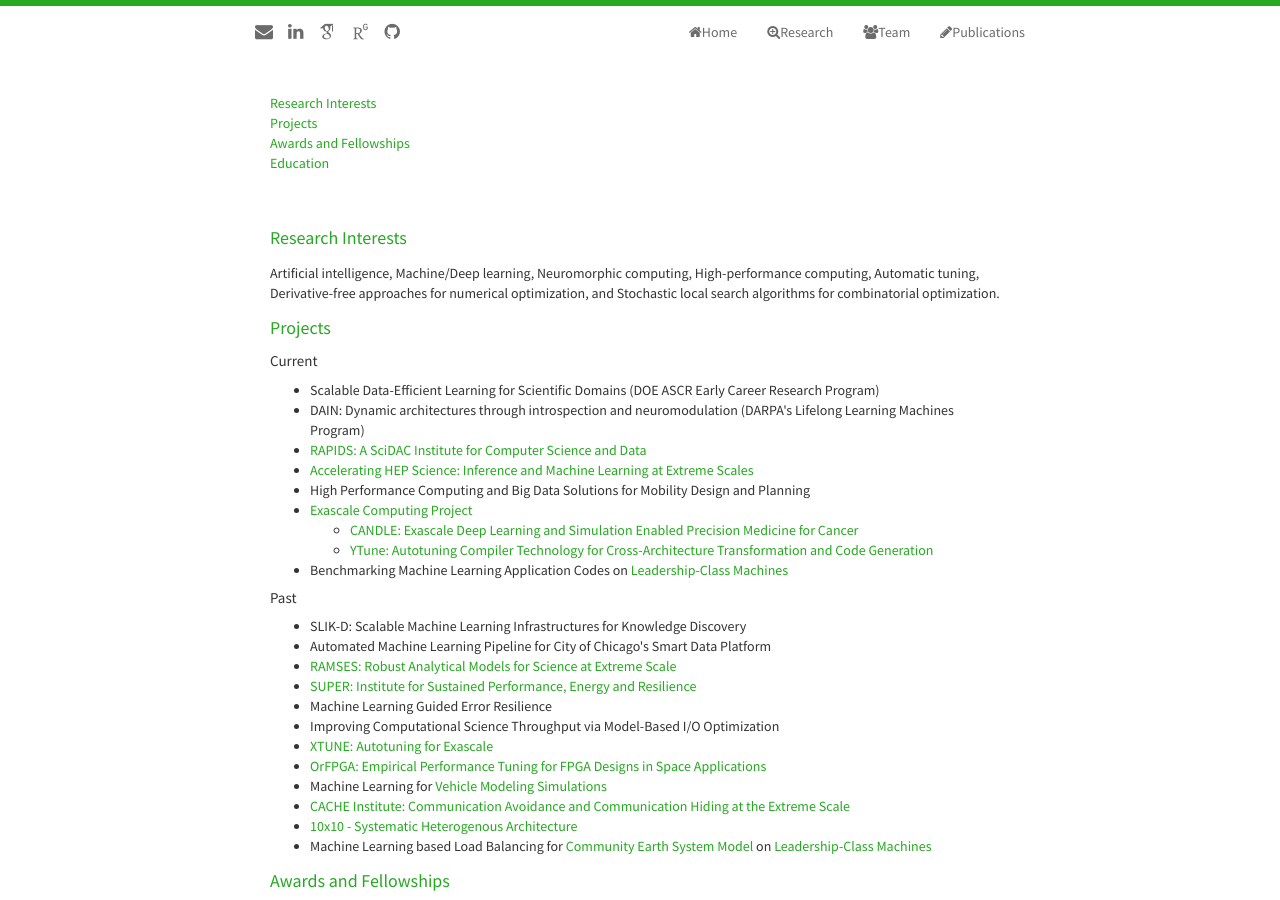
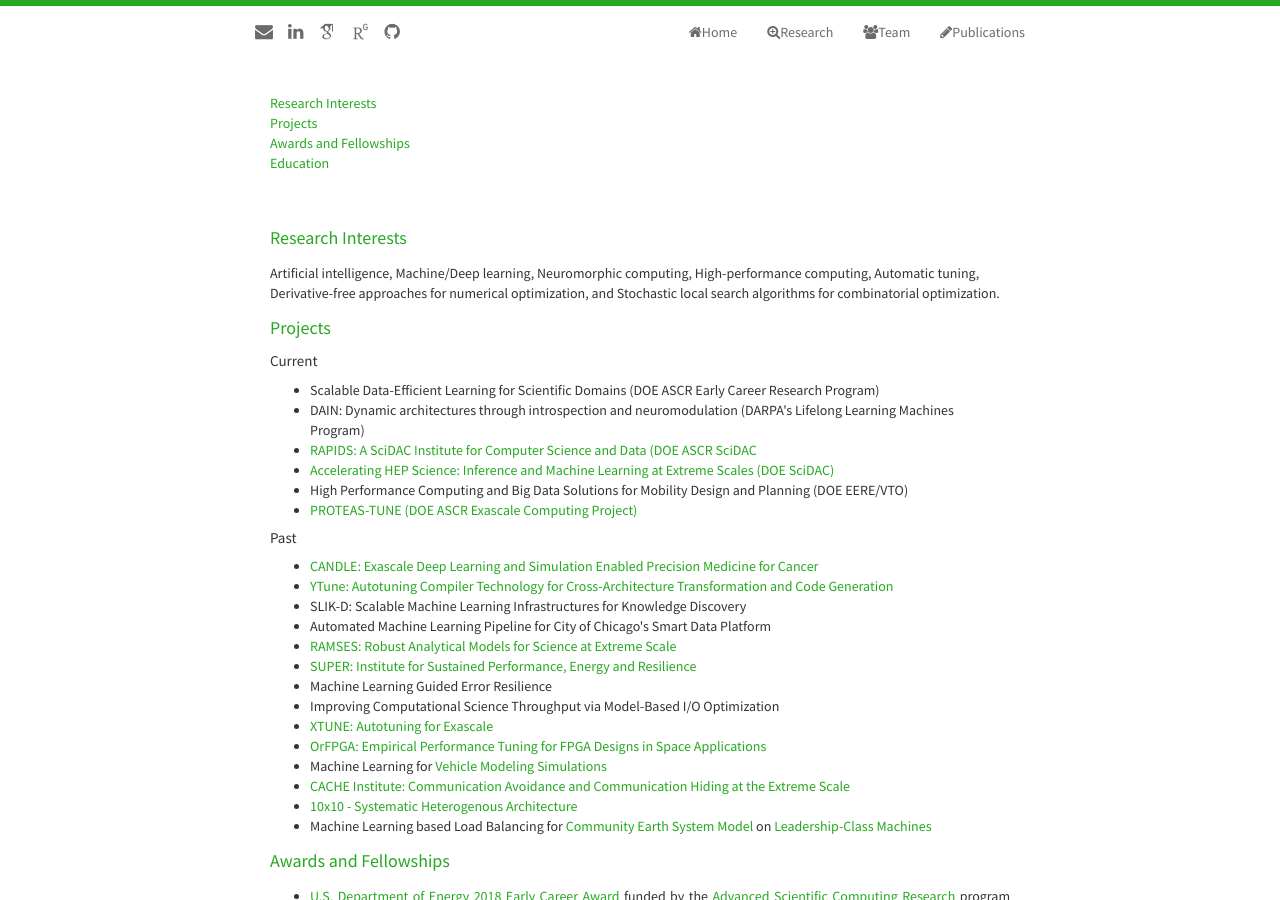
Before and after one commit to pbalapra/pbalapra.github.io, a Jekyll site: the page built from research.html, in a window 1280 px wide and 900 px high. Built offline with Jekyll 4.4.1, drawn with Linux system fonts in a browser that asks for light colours; nearby versions of some CDN libraries; some web fonts are replaced.

Commit message:
addig research projects

```diff
--- a/_includes/research.html
+++ b/_includes/research.html
@@ -23,19 +23,15 @@
     <ul class="itemize1">
     <li>Scalable Data-Efficient Learning for Scientific Domains (DOE ASCR Early Career Research Program)</il>
     <li>DAIN: Dynamic architectures through introspection and neuromodulation (DARPA's Lifelong Learning Machines Program)</li>
-    <li><a href="http://rapids-scidac.org/" target="_blank">RAPIDS: A SciDAC Institute for Computer Science and Data</a></li>
-    <li><a href="http://www.mcs.anl.gov/project/accelerating-hep-science-inference-and-machine-learning-extreme-scales" target="_blank">Accelerating HEP Science: Inference and Machine Learning at Extreme Scales</a></li>
-    <li>High Performance Computing and Big Data Solutions for Mobility Design and Planning</li>
-    <li> <a href="http://exascaleproject.org/" target="_blank">Exascale Computing Project</a> </li>
-    <ul class="itemize1">
-        <li> <a href="http://candle.cels.anl.gov/" target="_blank"> CANDLE: Exascale Deep Learning and Simulation Enabled Precision Medicine for Cancer </a></li>
-        <li> <a href="https://www.mcs.anl.gov/project/autotuning-compiler-technology-cross-architecture-transformation-and-code-generation" target="_blank"> YTune: Autotuning Compiler Technology for Cross-Architecture Transformation and Code Generation </a></li>
+    <li><a href="http://rapids-scidac.org/" target="_blank">RAPIDS: A SciDAC Institute for Computer Science and Data (DOE ASCR SciDAC</a></li>
+    <li><a href="http://www.mcs.anl.gov/project/accelerating-hep-science-inference-and-machine-learning-extreme-scales" target="_blank">Accelerating HEP Science: Inference and Machine Learning at Extreme Scales (DOE SciDAC)</a></li>
+    <li>High Performance Computing and Big Data Solutions for Mobility Design and Planning (DOE EERE/VTO)</li>
+    <li> <a href="https://www.ornl.gov/project/proteas-tune" target="_blank"> PROTEAS-TUNE (DOE ASCR Exascale Computing Project)</a></li>
     </ul>
-    <li> Benchmarking Machine Learning Application Codes on <a href="https://www.alcf.anl.gov/mira" target="_blank"> Leadership-Class Machines</a></li>
-    </ul>
-
     <h6>Past</h6>
     <ul class="itemize1">
+    <li> <a href="http://candle.cels.anl.gov/" target="_blank"> CANDLE: Exascale Deep Learning and Simulation Enabled Precision Medicine for Cancer </a></li>
+    <li> <a href="https://www.mcs.anl.gov/project/autotuning-compiler-technology-cross-architecture-transformation-and-code-generation" target="_blank"> YTune: Autotuning Compiler Technology for Cross-Architecture Transformation and Code Generation </a></li>
     <li> SLIK-D: Scalable Machine Learning Infrastructures for Knowledge Discovery</a></li>
     <li> Automated Machine Learning Pipeline for City of Chicago's Smart Data Platform </li>
     <li><a href="https://sites.google.com/site/ramsesdoeproject/" target="_blank">RAMSES: Robust Analytical Models for Science at Extreme Scale </a>  </li>
```
